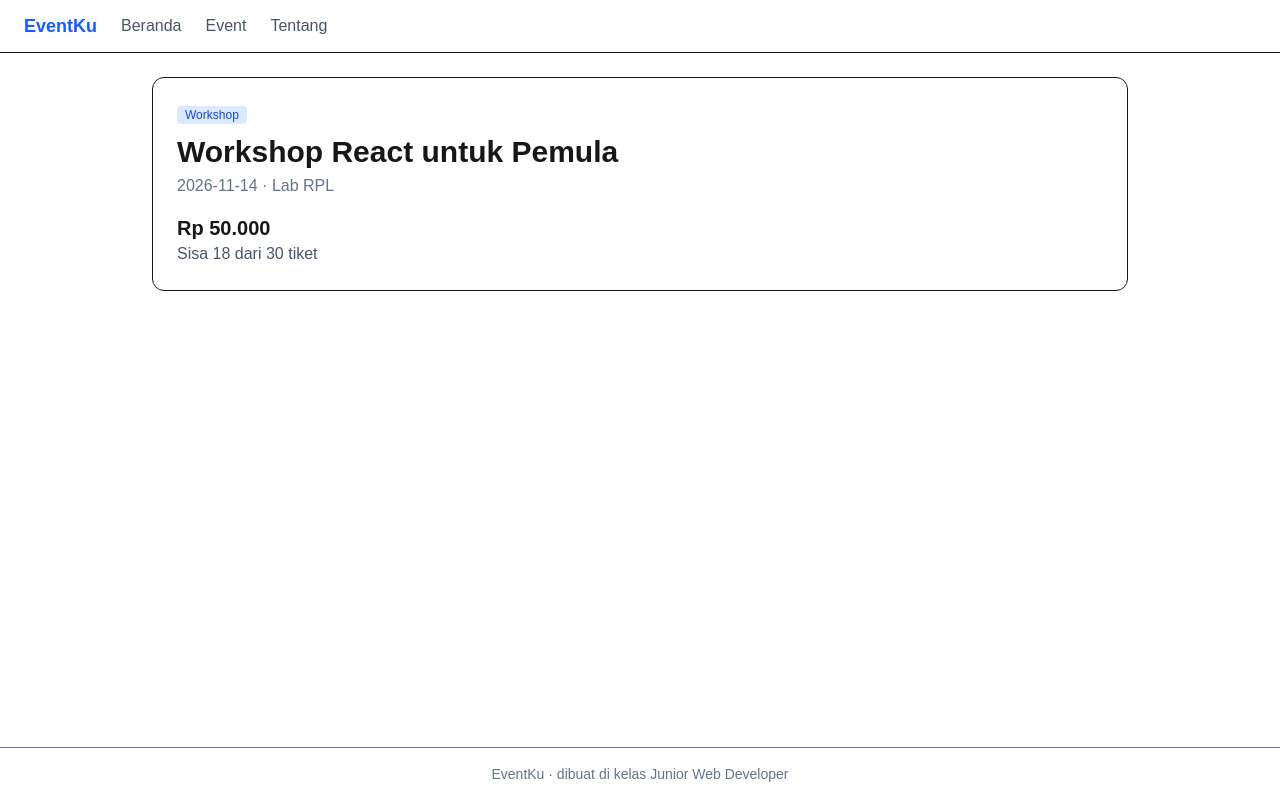
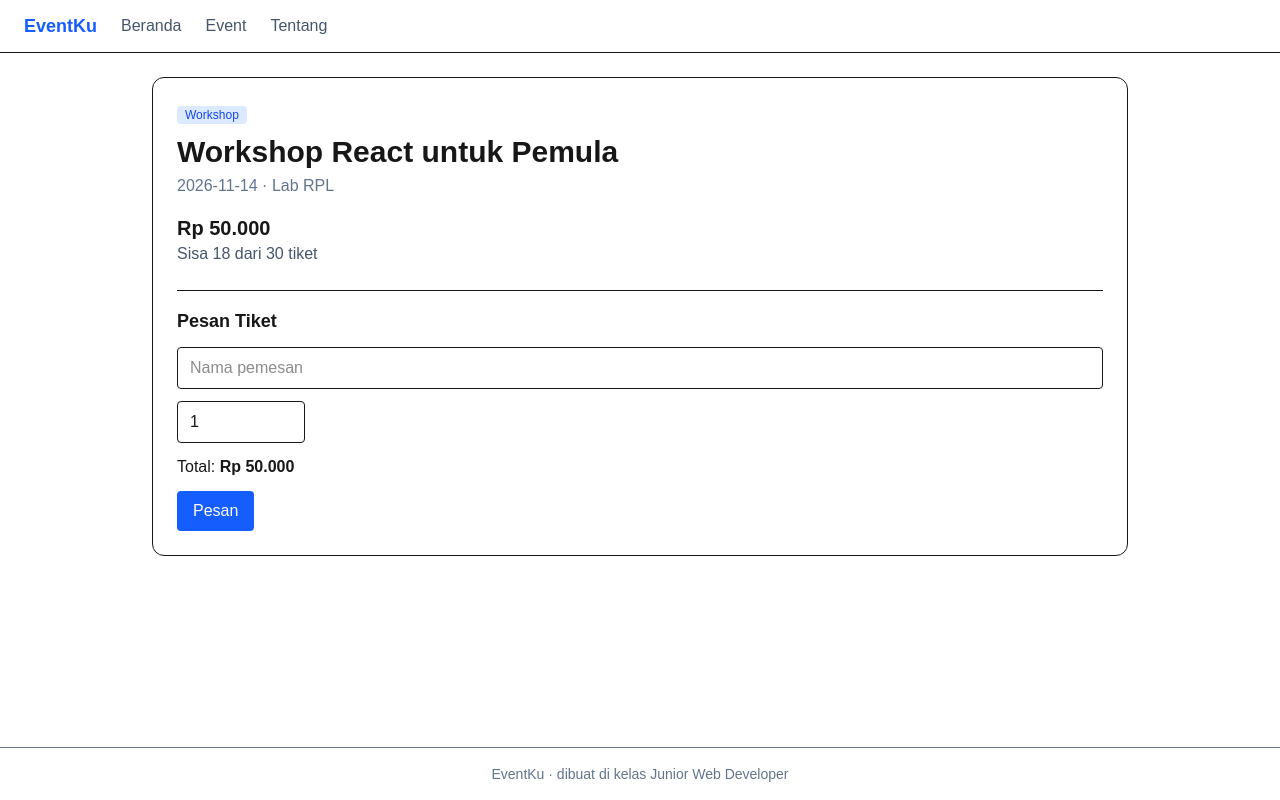
Before and after one commit to leonyrpl-droid/latihan-nextjs, a Next.js app: page /event/1 in a window 1280 px wide. Built offline with nearby package versions, Linux system fonts and the light colour scheme.

Commit message:
Membuat komponen formulir pemesanan tiket

```diff
--- a/app/event/[id]/page.tsx
+++ b/app/event/[id]/page.tsx
@@ -1,5 +1,6 @@
 import { notFound } from "next/navigation";
 import { events, rupiah } from "@/events";
+import FormPesan from "@/components/FormPesan";
 
 export default async function Detail({
   params,
@@ -28,6 +29,7 @@ export default async function Detail({
       <p className="text-slate-600">
         Sisa {sisa} dari {event.kuota} tiket
       </p>
+      <FormPesan event={event} />
     </article>
   );
 }
--- /dev/null
+++ b/components/FormPesan.tsx
@@ -0,0 +1,83 @@
+
+"use client";
+
+import { useState } from "react";
+import { rupiah, type Event } from "@/events";
+import type { FormEvent } from "react";
+
+export default function FormPesan({ event }: { event: Event }) {
+  const sisa = event.kuota - event.terisi;
+  const [nama, setNama] = useState("");
+  const [jumlah, setJumlah] = useState(1);
+  const [pesan, setPesan] = useState("");
+  const [berhasil, setBerhasil] = useState(false);
+
+  function kirim(e: FormEvent<HTMLFormElement>) {
+    e.preventDefault();
+    setBerhasil(false);
+
+    if (nama.trim().length < 3) {
+      return setPesan("Nama minimal 3 huruf.");
+    }
+    if (jumlah < 1) {
+      return setPesan("Jumlah tiket minimal 1.");
+    }
+    if (!Number.isInteger(jumlah)) {
+      return setPesan("Jumlah tiket harus berupa angka bulat.");
+    }
+    if (jumlah > sisa) {
+      return setPesan("Sisa tiket hanya tersedia " + sisa + ".");
+    }
+
+    setPesan("");
+    setBerhasil(true);
+  }
+
+  if (sisa === 0) {
+    return <p className="mt-6 font-medium text-red-600">Tiket sudah habis.</p>;
+  }
+
+  return (
+    <form onSubmit={kirim} className="mt-6 space-y-3 border-t pt-4">
+      <h2 className="text-lg font-semibold">Pesan Tiket</h2>
+
+      <input
+        value={nama}
+        onChange={(e) => setNama(e.target.value)}
+        placeholder="Nama pemesan"
+        className="w-full rounded border px-3 py-2"
+      />
+
+      <input
+        type="number"
+        min="1"
+        max={sisa}
+        step="1"
+        value={jumlah}
+        onChange={(e) => setJumlah(Number(e.target.value))}
+        className="block w-32 rounded border px-3 py-2"
+      />
+
+      <p>
+        Total: <b>{rupiah(event.harga * jumlah)}</b>
+      </p>
+
+      {pesan && (
+        <p className="text-sm text-red-600">{pesan}</p>
+      )}
+
+      {berhasil && (
+        <p className="text-green-700">
+          Terima kasih {nama}! Jumlah {jumlah} tiket dipesan (belum tersimpan, ini masih latihan).
+        </p>
+      )}
+
+      <button
+        type="submit"
+        className="rounded bg-blue-600 px-4 py-2 text-white hover:bg-blue-700"
+      >
+        Pesan
+      </button>
+    </form>
+  );
+}
```
